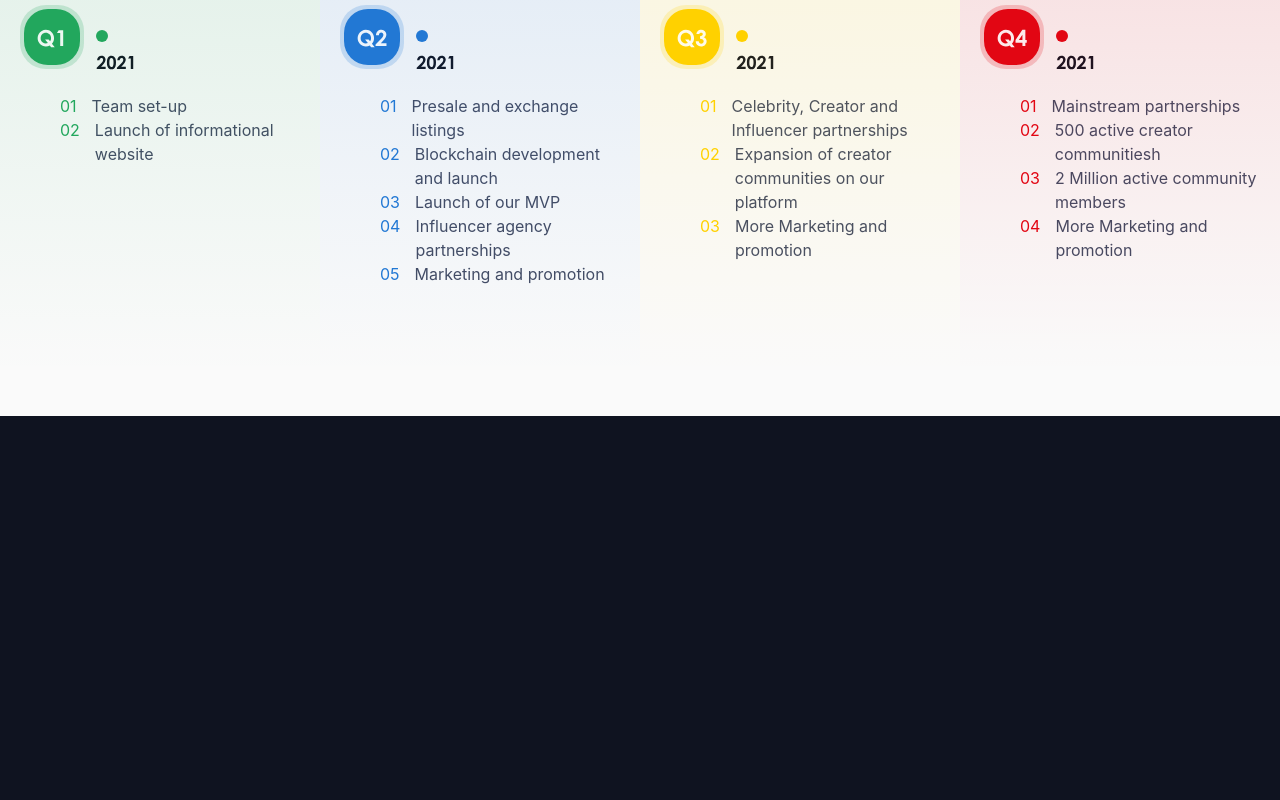
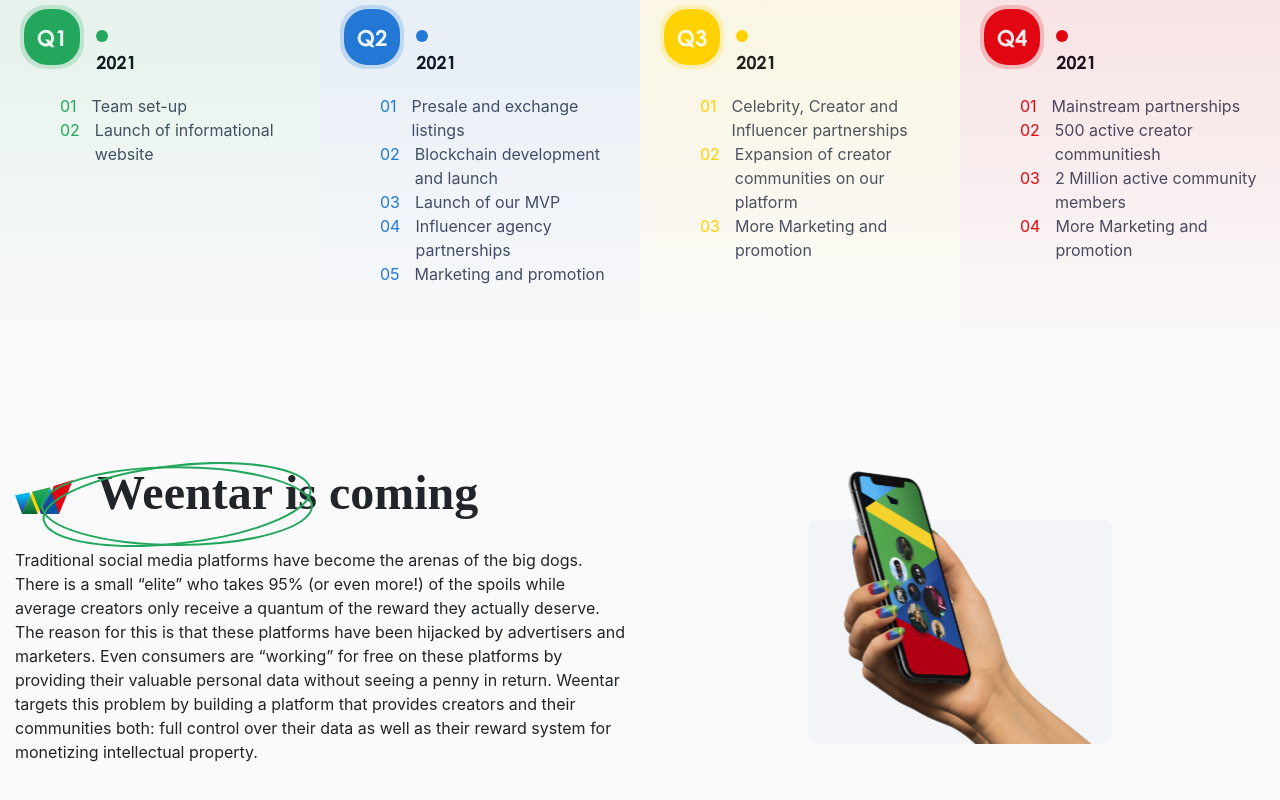
Before and after one commit to favdev111/weenter-react, a React (Create React App) app: page / in a window 1280 px wide. Shown: the part 2084-2884 px from the top of the page. Before the commit the page ends 2500 px from the top, so only its background shows below. Built offline with nearby package versions, Linux system fonts and the light colour scheme; a web font is replaced by a local one.

Commit message:
finish coming section

```diff
--- a/src/containers/Home/Home.scss
+++ b/src/containers/Home/Home.scss
@@ -163,5 +163,30 @@
 
         }
     }
+    .home-coming {
+        background-color: #fafafa;
+        padding: 50px 0;
+        .coming-text {
+            display: flex;
+            flex-direction: column;
+            justify-content: center;
+            .coming-title {
+                display: flex;
+                align-items: center;
+                padding-bottom: 20px;
+                h1{
+                    span{
+                        position: relative;
+                        &:after {
+                            content: url('../../assets/img/green-circles.svg');
+                            position: absolute;
+                            right: -40px;
+                            top: -4px;
+                        }
+                    }
+                }
+            }
+        }
+    }
 
 }
--- a/src/containers/Home/Home.tsx
+++ b/src/containers/Home/Home.tsx
@@ -13,6 +13,8 @@
 import roadBlue from '../../assets/img/road-blue.svg';
 import roadYellow from '../../assets/img/road-yellow.svg';
 import roadRed from '../../assets/img/road-red.svg';
+import logoMark from '../../assets/img/logo-mark.svg';
+import comingImg from '../../assets/img/coming-img.svg';
 
 function Home() {
     return (
@@ -214,6 +216,32 @@
                     </div>
                 </div>
             </div>
+            <div className="home-coming">
+                <Container>
+                    <div className="row">
+                        <div className="coming-text col-md-6 text-left">
+                            <div className="coming-title">
+                                <div>
+                                    <img src={logoMark} alt="" />
+                                </div>
+                                <h1 className="gothic-700-48 ml-4"><span>Weentar</span> is coming</h1>
+                            </div>
+                            <div className="coming-content">
+                                Traditional social media platforms have become the arenas of the big dogs. There is a small “elite” who takes 95% (or even more!) of the
+                                spoils while average creators only receive a quantum of the reward they actually deserve. The reason for this is that these platforms have
+                                been hijacked by advertisers and marketers. Even consumers are “working” for free on these platforms by providing their valuable personal
+                                data without seeing a penny in return.
+
+                                Weentar targets this problem by building a platform that provides creators and their communities both: full control over their data as well as their reward
+                                system for monetizing intellectual property.
+                    </div>
+                        </div>
+                        <div className="coming-img col-md-6">
+                            <img src={comingImg} className="w-50" />
+                        </div>
+                    </div>
+                </Container>
+            </div>
         </div>
     );
 }
```
Also changed, not shown: src/assets/img/coming-img.svg (added), src/assets/img/logo-mark.svg (added).
